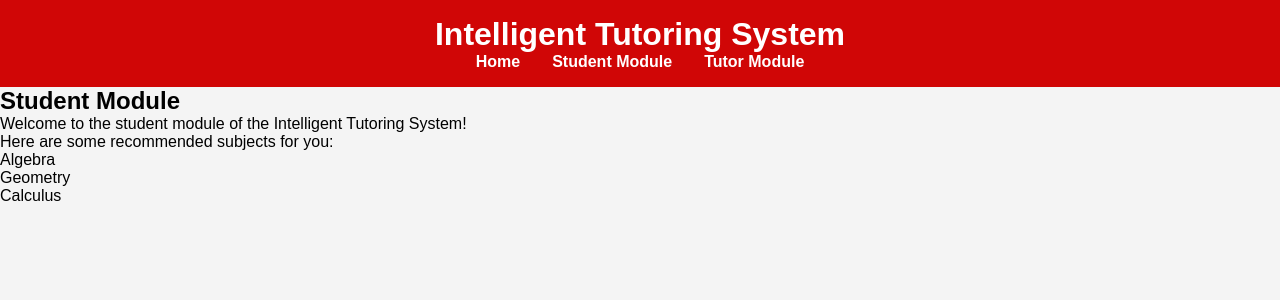
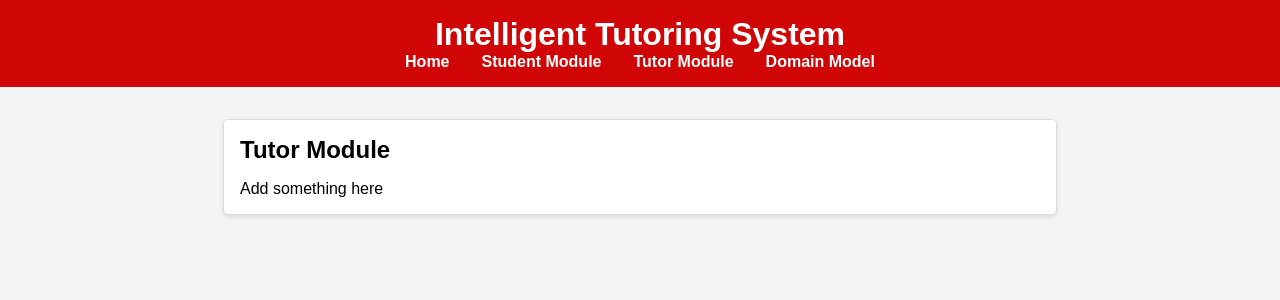
Before and after one commit to brightkingpin/intelligent-tutoring-system-app, a React (Create React App) app: page /tutor in a window 1280 px wide. Shown: the top 300 px of the page. Built offline with nearby package versions, Linux system fonts and the light colour scheme.

Commit message:
Updated Routes

```diff
--- a/package.json
+++ b/package.json
@@ -8,6 +8,7 @@
     "@testing-library/user-event": "^13.5.0",
     "react": "^18.2.0",
     "react-dom": "^18.2.0",
+    "react-router-dom": "^6.14.2",
     "react-scripts": "5.0.1",
     "web-vitals": "^2.1.4"
   },
--- a/src/App.css
+++ b/src/App.css
@@ -1,3 +1,4 @@
+/* Reset default margin and padding */
 body, h1, h2, p, ul, li {
   margin: 0;
   padding: 0;
@@ -17,7 +18,7 @@ header {
   text-align: center;
 }
 
-/* navigation links styling */
+/* Navigation links styling */
 nav ul {
   list-style: none;
   display: flex;
@@ -35,8 +36,8 @@ nav ul li a {
   font-weight: bold;
 }
 
-/* Student module styling */
-.student-module {
+/* Generalized module styling (applied to both student and tutor modules) */
+.module {
   background-color: white;
   border: 1px solid #ddd;
   padding: 1rem;
@@ -46,16 +47,16 @@ nav ul li a {
   box-shadow: 0 2px 4px rgba(0, 0, 0, 0.1);
 }
 
-.student-module h2 {
+.module h2 {
   margin-bottom: 1rem;
 }
 
-/* Recommnende subjects lists styling */
-.student-module ul {
+/* List styling within modules */
+.module ul {
   list-style: none;
   padding: 0;
 }
 
-.student-module ul li {
+.module ul li {
   margin-bottom: 0.5rem;
 }
--- a/src/App.js
+++ b/src/App.js
@@ -1,20 +1,29 @@
-import React from 'react'
+import React from 'react';
 import './App.css';
 import Header from './components/Header';
 import StudentModule from './components/StudentModule';
+import TutorModule from './components/TutorModule';
+import DomainModel from './components/DomainModel';
 import AIEngine from './services/AIEngine';
+import { BrowserRouter as Router, Routes, Route } from 'react-router-dom'; // Note the addition of 'Routes'
 
-const aiEngine = new AIEngine(); // Here I am initializing the AIEngine
+const aiEngine = new AIEngine();
 
 function App() {
-  const recommendedSubjects = aiEngine.getRecommendations('math'); // Get RECOMMENDATIONS
+  const recommendedSubjects = aiEngine.getRecommendations('math');
 
   return (
-
+    <Router>
       <div>
         <Header />
-        <StudentModule recommendedSubjects={recommendedSubjects} />
+        <Routes> {/* Wrap your Route components with Routes */}
+          <Route path="/student" element={<StudentModule recommendedSubjects={recommendedSubjects} />} />
+          <Route path="/tutor" element={<TutorModule />} />
+          <Route path="/domain" element={<DomainModel />} />
+          <Route path="/" element={<div>Your default content</div>} />
+        </Routes>
       </div>
+    </Router>
   );
 }
 
--- a/src/components/DomainModel.js
+++ b/src/components/DomainModel.js
@@ -0,0 +1,12 @@
+import React from 'react';
+
+const DomainModel = () => {
+  return (
+    <div>
+      <h2>Domain Model</h2>
+      {/* Add your content related to the domain model here */}
+    </div>
+  );
+};
+
+export default DomainModel;
--- a/src/components/Header.js
+++ b/src/components/Header.js
@@ -1,4 +1,5 @@
 import React from 'react';
+import { Link } from 'react-router-dom';
 
 const Header = () => {
   return (
@@ -6,9 +7,10 @@ const Header = () => {
       <h1>Intelligent Tutoring System</h1>
       <nav>
         <ul>
-          <li><a href="/">Home</a></li>
-          <li><a href="/student">Student Module</a></li>
-          <li><a href="/tutor">Tutor Module</a></li>
+          <li><Link to="/">Home</Link></li>
+          <li><Link to="/student">Student Module</Link></li>
+          <li><Link to="/tutor">Tutor Module</Link></li>
+          <li><Link to="/domain">Domain Model</Link></li>
         </ul>
       </nav>
     </header>
--- a/src/components/TutorModule.js
+++ b/src/components/TutorModule.js
@@ -1,12 +1,12 @@
 import React from 'react';
 
-const StudentModule = () => {
+const TutorModule = () => {
   return (
-    <div>
-      <h2>Student Module</h2>
-      {/* Your content and interactions */}
+    <div className="module"> {/* Apply the generalized CSS class for styling */}
+      <h2>Tutor Module</h2>
+      <p>Add something here</p>
     </div>
   );
 };
 
-export default StudentModule;
+export default TutorModule;
```
Also changed, not shown: 1 other file (tests, documents, lock files or other folders).
